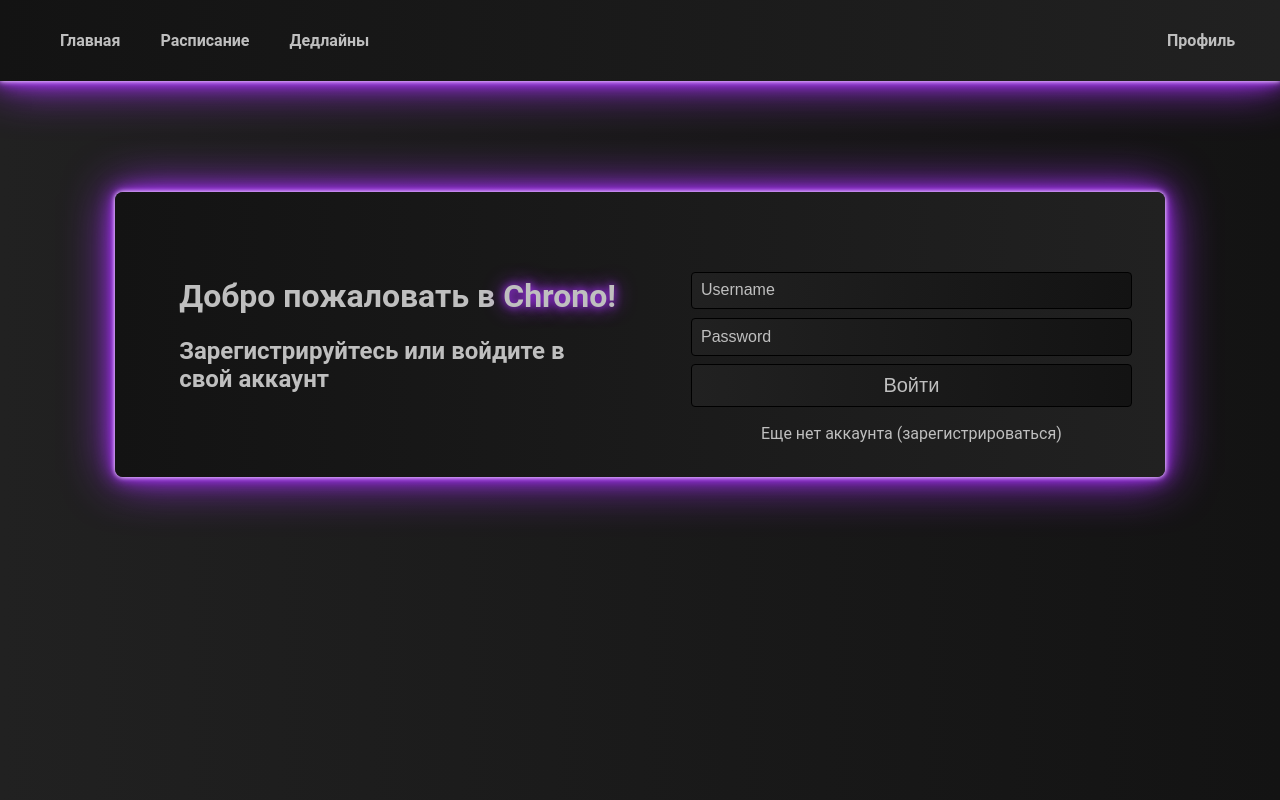
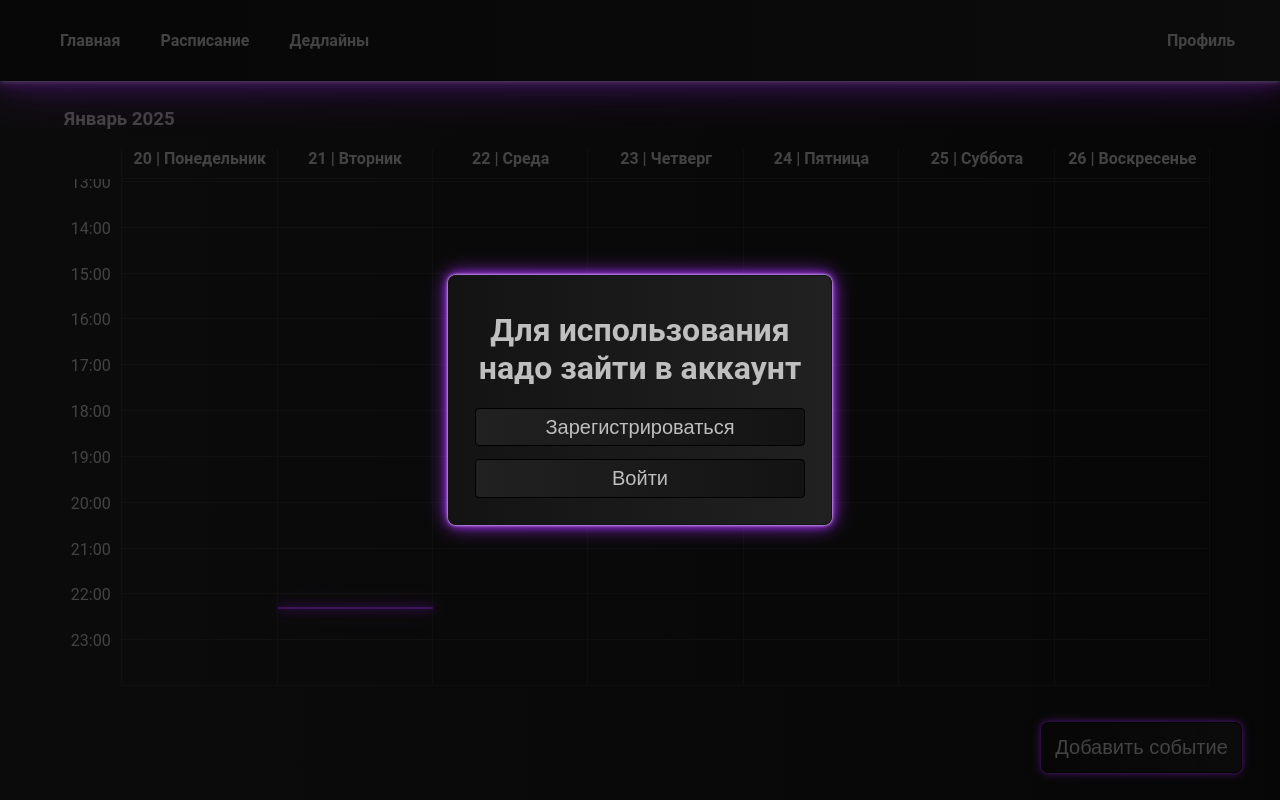
Before and after one commit to SennovE/Chrono, a Vue app in the folder frontend/: page /schedule in a window 1280 px wide. Before the commit this address led to /login. Built offline with nearby package versions, Linux system fonts and the light colour scheme; no server answers.

Commit message:
Add message when user doesn't have JWT

```diff
--- /dev/null
+++ b/frontend/src/components/Loading.vue
@@ -0,0 +1,28 @@
+<script setup>
+
+</script>
+
+<template>
+    <div class="loading">
+        <h1 class="chrono">Обработка...</h1>
+    </div>
+</template>
+
+
+<style>
+@import "./Stiles.css";
+
+.loading {
+    position: fixed;
+    top: 0;
+    left: 0;
+    width: 100%;
+    height: 100%;
+    background: #000000a5;
+    display: flex;
+    align-items: center;
+    justify-content: center;
+    z-index: 9999;
+    overflow: hidden;
+}
+</style>
--- /dev/null
+++ b/frontend/src/components/NotRegistered.vue
@@ -0,0 +1,43 @@
+<script setup>
+import { useRouter } from "vue-router"
+
+const router = useRouter()
+</script>
+
+<template>
+    <div class="not-registered">
+        <div class="not-registered-content">
+            <h1>Для использования надо зайти в аккаунт</h1>
+            <button @click="router.push({ name: 'Registration' })">Зарегистрироваться</button>
+            <button @click="router.push({ name: 'Login Page' })">Войти</button>
+        </div>
+    </div>
+</template>
+
+
+<style>
+@import "./Stiles.css";
+
+.not-registered {
+    position: fixed;
+    top: 0;
+    left: 0;
+    width: 100%;
+    height: 100%;
+    background: #000000a5;
+    display: flex;
+    align-items: center;
+    justify-content: center;
+    z-index: 9999;
+    overflow: hidden;
+}
+.not-registered-content {
+    width: 30%;
+    background: linear-gradient(to left, var(--color-brighter-black), var(--color-black));
+    padding: 1% 2% 1% 2%;
+    border-radius: 8px;
+    box-sizing: border-box;
+    border: 1px solid var(--color-black);
+    text-align: center;
+}
+</style>
--- a/frontend/src/components/Stiles.css
+++ b/frontend/src/components/Stiles.css
@@ -32,7 +32,7 @@ body {
     padding: 1% 1% 1% 1%;
 }
 
-.schedule-container, .top-nav, .container {
+.schedule-container, .top-nav, .container, .not-registered {
 
     .error-msg {
         text-align: center;
@@ -80,7 +80,8 @@ body {
     textarea:hover,
     input:hover,
     input:focus,
-    .modal-content {
+    .modal-content,
+    .not-registered-content {
         box-shadow:
             0px 0px 3px white,
             0px 0px 8px var(--color-deep-purple),
--- a/frontend/src/pages/login/components/LoginPage.vue
+++ b/frontend/src/pages/login/components/LoginPage.vue
@@ -2,31 +2,37 @@
 import { onMounted, ref, watch } from "vue"
 import { registerUser, loginUser } from "./LoginFunctions.js"
 import { useRouter, useRoute } from "vue-router"
+import loading from "@/components/Loading.vue";
 
 const router = useRouter()
 const route = useRoute()
 
-const registration = ref(null)
+const registration = ref(-1)
 
 const username = ref("")
 const email = ref("")
 const password = ref("")
 const response = ref("")
+const isLoading = ref(false)
 
 async function registerUserWrap() {
+    isLoading.value = true
     response.value = await registerUser(email.value, username.value, password.value)
     if (response.value === "") {
         await loginUserWrap()
     }
+    isLoading.value = false
 }
 
 async function loginUserWrap() {
+    isLoading.value = true
     response.value = await loginUser(username.value, password.value)
     if (response.value === "") {
         router.push({
             name: "Profile Page"
         })
     }
+    isLoading.value = false
 }
 
 function clearFields() {
@@ -40,25 +46,26 @@ watch(registration, clearFields)
 
 onMounted(() => {
     if (route.meta.isLogin) {
-        registration.value = false
+        registration.value = 0
     } else {
-        registration.value = true
+        registration.value = 1
     }
 })
 </script>
 
 <template>
     <div class="container">
+        <loading v-show="isLoading"/>
         <div class="welcome-text">
             <h1>Добро пожаловать в <span class="chrono">Chrono!</span></h1>
             <h2>Зарегистрируйтесь или войдите в свой аккаунт</h2>
             <p class="error-msg" style="text-align: left;">{{ response }}</p>
         </div>
 
-        <transition name="slide" mode="out-in">
+        <transition :class="{ hidden: registration == -1 }" name="slide" mode="out-in">
             <div class="input-container" :key="registration">
                 <input
-                    :class="{ hidden: !registration }"
+                    :class="{ hidden: registration == 0 }"
                     placeholder="Email"
                     v-model="email"
                 />
@@ -78,7 +85,7 @@ onMounted(() => {
                 <span
                     v-else
                     class="bottom-text"
-                    @click="registration = !registration"
+                    @click="registration = (registration + 1) % 2"
                 >
                     Еще нет аккаунта (зарегистрироваться)
                 </span>
--- a/frontend/src/pages/schedule/ScheduleIndex.vue
+++ b/frontend/src/pages/schedule/ScheduleIndex.vue
@@ -1,15 +1,14 @@
 <script setup>
-import { useRouter } from "vue-router"
 import { authUser } from "./components/ScheduleFunctions";
 import { onMounted, ref } from "vue";
 import navPanel from "../../components/LoginNavPanel.vue";
 import schedulePage from "./components/SchedulePage.vue";
+import invalidUserPanel from "../../components/NotRegistered.vue"
 
-const router = useRouter()
 const user = ref("")
 
 async function authUserWrap() {
-    user.value = await authUser(router)
+    user.value = await authUser()
 }
 
 onMounted(async () => {
@@ -22,6 +21,7 @@ onMounted(async () => {
     <div>
         <schedulePage :user="user"/>
         <navPanel />
+        <invalidUserPanel v-show="user == -1"/>
     </div>
 </template>
 
--- a/frontend/src/pages/schedule/components/ScheduleFunctions.js
+++ b/frontend/src/pages/schedule/components/ScheduleFunctions.js
@@ -1,8 +1,11 @@
 import axios from "axios";
 
-export async function authUser(router) {
+export async function authUser() {
     try {
-        const token = getToken(router);
+        const token = getToken();
+        if (token == null) {
+            return -1
+        }
         const response = await axios.get(`http://${process.env.VUE_APP_BACKEND_URL}:8080/api/v1/user/me`, {
             headers: {
                 "Authorization": `Bearer ${token}`,
@@ -10,23 +13,26 @@ export async function authUser(router) {
         })
         return response.data
     } catch (error) {
-        redirectToLogin(router)
+        return -1
     }
 }
 
 export async function addScheduleTask(router, name, descriptionText, startDate, startTime, endTime, recurring) {
     if (name === "" ||
-        descriptionText === "" ||
         startTime === "" ||
         endTime === "" ||
         recurring === ""
     ) {
-        return "Все поля должны быть заполнены"
+        return "Не все обязательные поля заполнены"
     } else if (startTime > endTime) {
         return "Время начала должно быть меньше конца"
     }
     try {
-        const token = getToken(router);
+        const token = getToken();
+        if (token == null) {
+            redirectToLogin(router)
+            return -1
+        }
         await axios.post(`http://${process.env.VUE_APP_BACKEND_URL}:8080/api/v1/schedule/`, {
             name: name,
             text: descriptionText,
@@ -53,7 +59,11 @@ export async function addScheduleTask(router, name, descriptionText, startDate,
 
 export async function getScheduleTasks(router) {
     try {
-        const token = getToken(router);
+        const token = getToken();
+        if (token == null) {
+            redirectToLogin(router)
+            return -1
+        }
         const response = await axios.get(`http://${process.env.VUE_APP_BACKEND_URL}:8080/api/v1/schedule/`, {
             headers: {
                 "Accept": "application/json",
@@ -118,10 +128,10 @@ function redirectToLogin(router) {
     })
 }
 
-function getToken(router) {
+function getToken() {
     const token = localStorage.getItem("chronoJWTToken")
     if (!token) {
-        redirectToLogin(router)
+        return null
     }
     return token
 }
```
Also changed, not shown: 1 other file (tests, documents, lock files or other folders).
